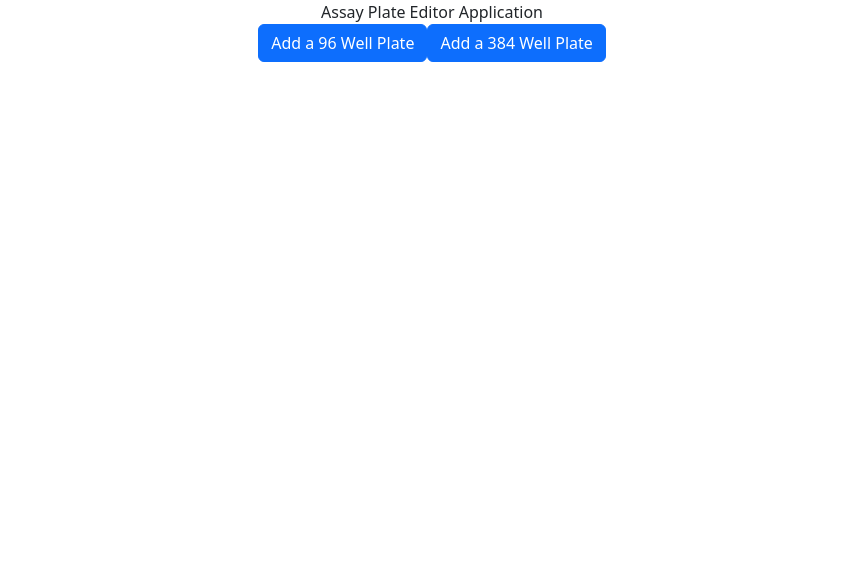
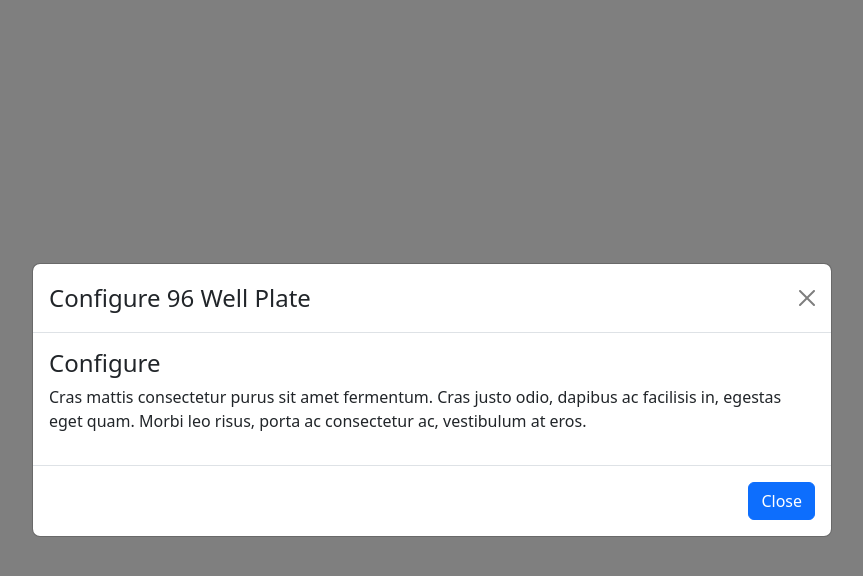
Before and after one commit to kanishk-jain-2001/assay-plate-editor, a React (Create React App) app in the folder frontend/: page / in a window 1280 px wide. Both pictures are taken after a click on the button "Add a 96 Well Plate". Shown: the top 576 px of the page, without its empty margins (208-1071 px from the left). Built offline with nearby package versions, Linux system fonts and the light colour scheme.

Commit message:
Saving Changes on the Frontend

```diff
--- a/frontend/src/App.js
+++ b/frontend/src/App.js
@@ -1,16 +1,91 @@
+import React, { useState } from 'react';
 import Container from 'react-bootstrap/Container';
 import Button from 'react-bootstrap/Button';
+import Modal from 'react-bootstrap/Modal';
 import 'bootstrap/dist/css/bootstrap.min.css';
 
+function WellPlateModal96(props) {
+  return (
+    <Modal
+      {...props}
+      size="lg"
+      aria-labelledby="contained-modal-title-vcenter"
+      centered
+    >
+      <Modal.Header closeButton>
+        <Modal.Title id="contained-modal-title-vcenter">
+          Configure 96 Well Plate
+        </Modal.Title>
+      </Modal.Header>
+      <Modal.Body>
+        <h4>Configure</h4>
+        <p>
+          Cras mattis consectetur purus sit amet fermentum. Cras justo odio,
+          dapibus ac facilisis in, egestas eget quam. Morbi leo risus, porta ac
+          consectetur ac, vestibulum at eros.
+        </p>
+      </Modal.Body>
+      <Modal.Footer>
+        <Button onClick={props.onHide}>Close</Button>
+      </Modal.Footer>
+    </Modal>
+  );
+}
+
+function WellPlateModal384(props) {
+  return (
+    <Modal
+      {...props}
+      size="lg"
+      aria-labelledby="contained-modal-title-vcenter"
+      centered
+    >
+      <Modal.Header closeButton>
+        <Modal.Title id="contained-modal-title-vcenter">
+          Configure 384 Well Plate
+        </Modal.Title>
+      </Modal.Header>
+      <Modal.Body>
+        <h4>Configure</h4>
+        <p>
+          Cras mattis consectetur purus sit amet fermentum. Cras justo odio,
+          dapibus ac facilisis in, egestas eget quam. Morbi leo risus, porta ac
+          consectetur ac, vestibulum at eros.
+        </p>
+      </Modal.Body>
+      <Modal.Footer>
+        <Button onClick={props.onHide}>Close</Button>
+      </Modal.Footer>
+    </Modal>
+  );
+}
 
 export default function App () {
+
+  const [modalShow96, setModalShow96] = useState(false);
+  const [modalShow384, setModalShow384] = useState(false);
+
   return (
     <>
-      <Container className='text-center align-middle'>
-        <div> Assay Plate Editor Application </div>
-        <Button variant="primary"> Add a 96 Well Plate </Button>
-        <Button variant="primary"> Add a 384 Well Plate </Button>
-     </Container>
+      <Container className="d-flex flex-column justify-content-center align-items-center" style={{ minHeight: "85vh" }}>
+          <h1> Assay Plate Editor Application </h1>
+          <div className="d-flex flex-row justify-content-center align-items-center">
+              <Button variant="info" className="p-2" onClick={() => setModalShow96(true)}> Add a 96 Well Plate </Button>
+              <Button variant="info" className="p-2" onClick={() => setModalShow384(true)}> Add a 384 Well Plate </Button>
+          </div>
+          <h5 className="mt-2"> Previously Configured Assay Plates: </h5>
+      </Container>
+
+     <WellPlateModal96
+        show={modalShow96}
+        onHide={() => setModalShow96(false)}
+      />
+
+      <WellPlateModal384
+        show={modalShow384}
+        onHide={() => setModalShow384(false)}
+      />
+
     </>
   )
 };
```
